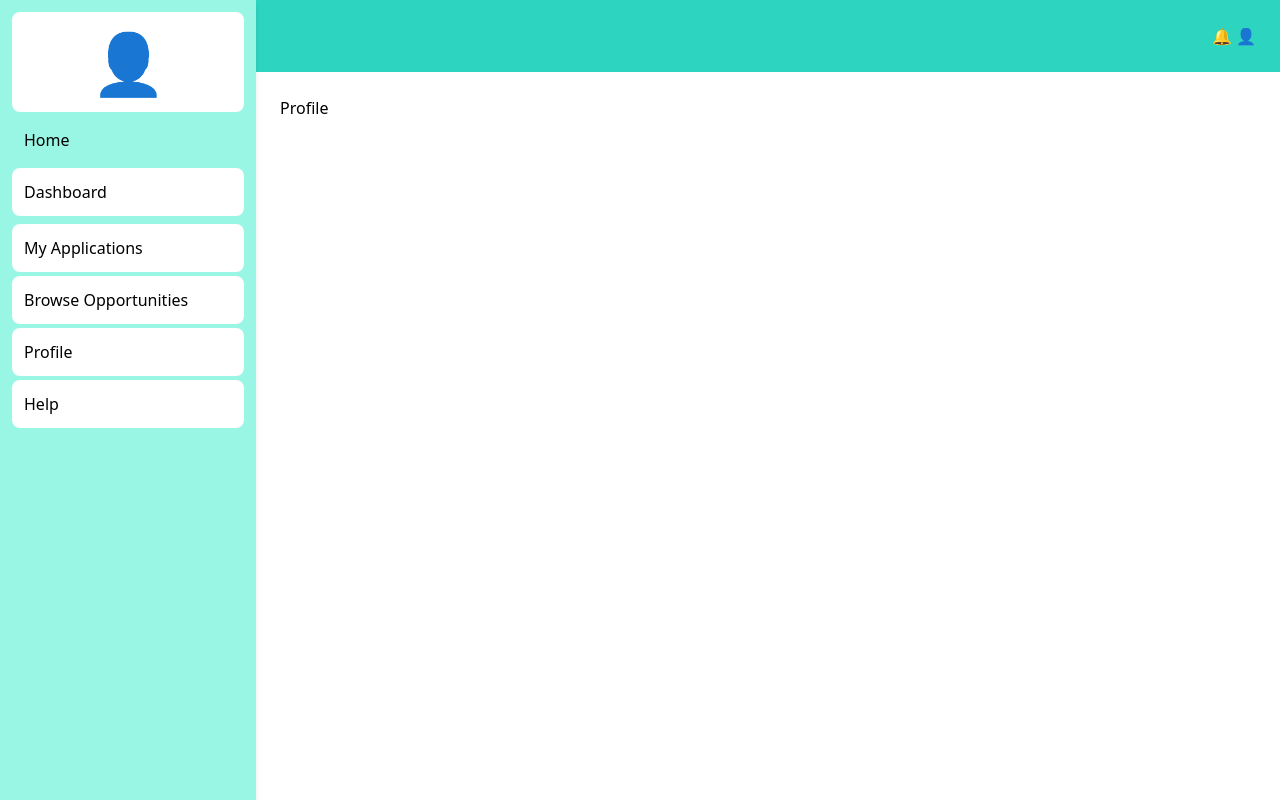
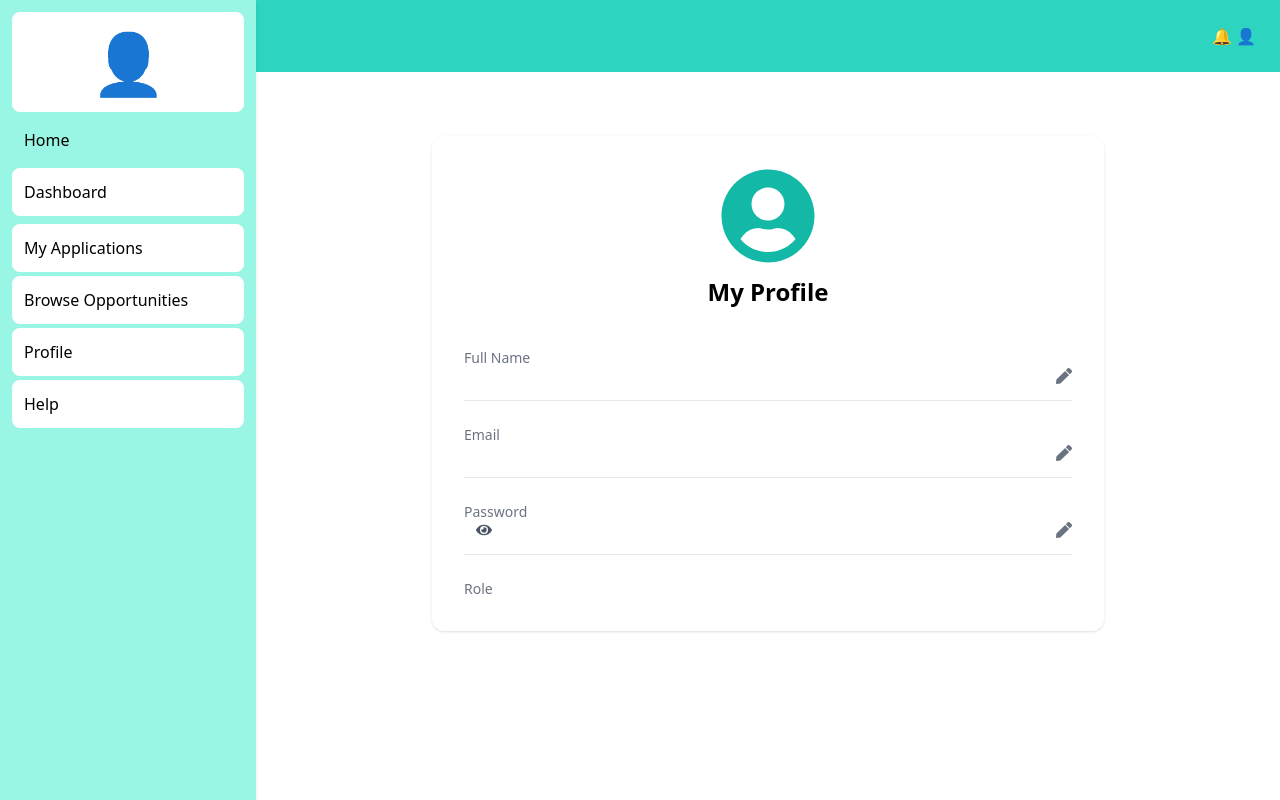
Before and after one commit to esther-kentomahun/Community_Volunteer_Platform, a React (Vite) app in the folder Community_Volunteer_Platform/: page /VolunteerDashboard/Profile in a window 1280 px wide. Built offline with nearby package versions, Linux system fonts and the light colour scheme.

Commit message:
Add editable profile settings with password visibility and persistent user updates

```diff
--- a/Community_Volunteer_Platform/src/components/home/Home.jsx
+++ b/Community_Volunteer_Platform/src/components/home/Home.jsx
@@ -16,8 +16,9 @@ function Home() {
     }
     navigate(`VolunteerDashboard/Apply/${projectid}`);
   };
+  const CurrentUser = JSON.parse(localStorage.getItem("CurrentUser"));
+  const buttonText = CurrentUser?.role === "ngo" ? "Add New Opportunity" : "View More "
   const handleViewMore = () => {
-    const CurrentUser = JSON.parse(localStorage.getItem("CurrentUser"));
     if (!CurrentUser) {
       const shouldLogin = window.confirm(
         "You need to log in to view more opportunities. Would you like to log in now?",
@@ -27,7 +28,12 @@ function Home() {
       }
       return;
     }
-    navigate("/VolunteerDashboard/Opportunities");
+    if (CurrentUser.role === "ngo") {
+      navigate("/ngo-dashboard")
+    }
+    else if (CurrentUser.role === "volunteer"){
+      navigate("/VolunteerDashboard/Opportunities");
+    }
   };
   return (
     <div className="bg--300 min-h-screen flex flex-col">
@@ -81,7 +87,7 @@ function Home() {
             onClick={handleViewMore}
             className="bg-teal-500 shadow-xl p-4 rounded-lg mt-3 text-white  mx-auto text-center "
           >
-            View More Opportunities
+            {buttonText}
           </button>
         </div>
       </section>
--- a/Community_Volunteer_Platform/src/components/home/Navbar.jsx
+++ b/Community_Volunteer_Platform/src/components/home/Navbar.jsx
@@ -29,12 +29,20 @@ function Navbar() {
       const AccessDashboard = window.confirm
       ("Please Login to access Your Dashboard. Do u Want to Login?")
       if (AccessDashboard) {
-
         navigate("/login");
       }
       return;
     }
-    navigate("/VolunteerDashboard");
+   if (currentUser.role === "ngo") {
+    navigate("/ngo-dashboard")
+  }
+  else if(currentUser.role === "volunteer"){
+     navigate("/VolunteerDashboard");
+
+   }
+   else{
+    alert("Invalid User Role")
+   }
   };
 
   return (
--- a/Community_Volunteer_Platform/src/pages/VolunteerPages/Profile.jsx
+++ b/Community_Volunteer_Platform/src/pages/VolunteerPages/Profile.jsx
@@ -1,8 +1,173 @@
+import { useState } from "react";
+import { FaUserCircle, FaPen, FaEye, FaEyeSlash } from "react-icons/fa";
+
 function Profile() {
-    return(
+  const CurrentUser = JSON.parse(localStorage.getItem("CurrentUser")) || {};
+
+  const [edittingField, setedittingField] = useState(null);
+  const [name, setName] = useState(CurrentUser.name || "");
+  const [email, setEmail] = useState(CurrentUser.email || "");
+  const [password, setPassword] = useState(CurrentUser.password || "");
+  const [showPassword, setShowPassword] = useState(false);
+
+  const saveProfile = () => {
+    const oldEmail = CurrentUser.email;
+
+    const updatedUser = {
+      ...CurrentUser,
+      name: name.trim(),
+      email: email.trim().toLowerCase(),
+      password,
+    };
+
+    // Update CurrentUser
+    localStorage.setItem("CurrentUser", JSON.stringify(updatedUser));
+
+    // Remove old email key if email changed
+    if (oldEmail !== updatedUser.email) {
+      localStorage.removeItem(oldEmail);
+    }
+
+    // Save updated user using email as key
+    localStorage.setItem(updatedUser.email, JSON.stringify(updatedUser));
+
+    alert("Profile updated successfully!");
+
+    setedittingField(null);
+  };
+
+  return (
+    <div className="max-w-2xl mx-auto bg-white rounded-xl shadow p-8 mt-10">
+      <div className="flex flex-col items-center">
+        <FaUserCircle className="text-8xl text-teal-500" />
+        <h2 className="text-2xl font-bold mt-3">My Profile</h2>
+      </div>
+
+      <div className="mt-10 space-y-6">
+        {/* Name */}
         <div>
-            <h1>Profile</h1>
+          <p className="text-sm text-gray-500">Full Name</p>
+          <div className="flex justify-between items-center border-b pb-4">
+            {edittingField === "name" ? (
+              <input
+                type="text"
+                value={name}
+                onChange={(e) => setName(e.target.value)}
+                className="border rounded px-3 py-2 w-full"
+              />
+            ) : (
+              <h3 className="text-lg font-semibold">{name}</h3>
+            )}
+
+            {edittingField === "name" ? (
+              <button
+                onClick={saveProfile}
+                className="bg-teal-500 text-white px-3 py-1 rounded ml-2"
+              >
+                Save
+              </button>
+            ) : (
+              <button onClick={() => setedittingField("name")}>
+                <FaPen className="text-gray-500 hover:text-teal-500" />
+              </button>
+            )}
+          </div>
         </div>
-    )
+
+        {/* Email */}
+        <div>
+          <p className="text-sm text-gray-500">Email</p>
+          <div className="flex justify-between items-center border-b pb-4">
+            {edittingField === "email" ? (
+              <input
+                type="email"
+                value={email}
+                onChange={(e) => setEmail(e.target.value)}
+                className="border rounded px-3 py-2 w-full"
+              />
+            ) : (
+              <h3 className="text-lg font-semibold">{email}</h3>
+            )}
+
+            {edittingField === "email" ? (
+              <button
+                onClick={saveProfile}
+                className="bg-teal-500 text-white px-3 py-1 rounded ml-2"
+              >
+                Save
+              </button>
+            ) : (
+              <button onClick={() => setedittingField("email")}>
+                <FaPen className="text-gray-500 hover:text-teal-500" />
+              </button>
+            )}
+          </div>
+        </div>
+
+        {/* Password */}
+    {/* Password */}
+<div>
+  <p className="text-sm text-gray-500">Password</p>
+
+  <div className="flex justify-between items-center border-b pb-4">
+    {edittingField === "password" ? (
+      <div className="flex items-center w-full gap-2">
+        <input
+          type={showPassword ? "text" : "password"}
+          value={password}
+          onChange={(e) => setPassword(e.target.value)}
+          className="border rounded px-3 py-2 flex-1"
+        />
+
+        <button
+          type="button"
+          onClick={() => setShowPassword(!showPassword)}
+          className="text-gray-600 hover:text-teal-500"
+        >
+          {showPassword ? <FaEyeSlash /> : <FaEye />}
+        </button>
+      </div>
+    ) : (
+      <div className="flex items-center gap-3">
+        <h3 className="text-lg font-semibold">
+          {showPassword ? password : "•".repeat(password.length)}
+        </h3>
+
+        <button
+          type="button"
+          onClick={() => setShowPassword(!showPassword)}
+          className="text-gray-600 hover:text-teal-500"
+        >
+          {showPassword ? <FaEyeSlash /> : <FaEye />}
+        </button>
+      </div>
+    )}
+
+    {edittingField === "password" ? (
+      <button
+        onClick={saveProfile}
+        className="bg-teal-500 text-white px-3 py-1 rounded ml-2"
+      >
+        Save
+      </button>
+    ) : (
+      <button onClick={() => setedittingField("password")}>
+        <FaPen className="text-gray-500 hover:text-teal-500" />
+      </button>
+    )}
+  </div>
+</div>
+
+        {/* Role */}
+        <div>
+          <p className="text-sm text-gray-500">Role</p>
+          <h3 className="text-lg font-semibold capitalize">
+            {CurrentUser.role}
+          </h3>
+        </div>
+      </div>
+    </div>
+  );
 }
-export default Profile
+
+export default Profile;
```
